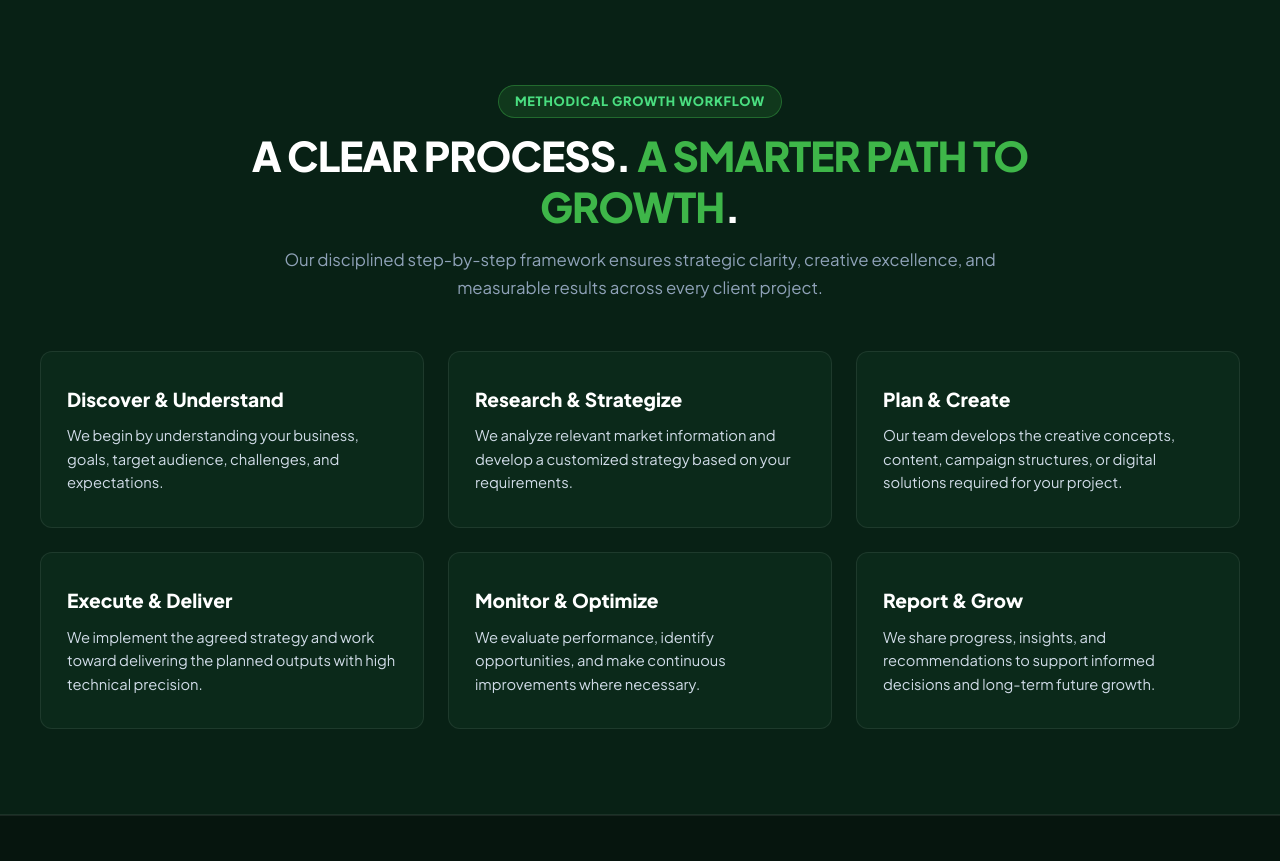
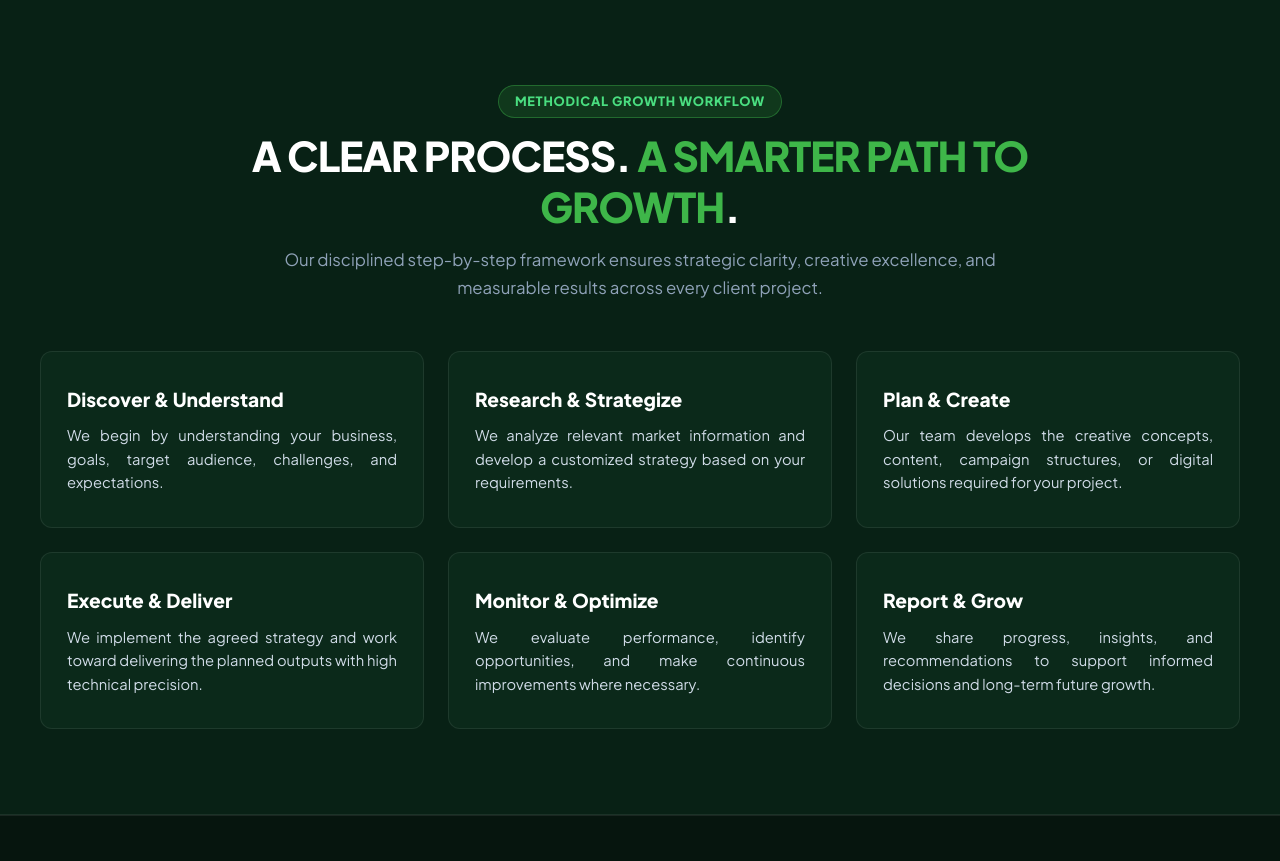
Before and after one commit to snigdhaurmiurma/giga-digital-agency, a PHP site: page / in a window 1280 px wide. Shown: the part 5639-6500 px from the top of the page. Run offline with PHP 8.4, Linux system fonts and the light colour scheme.

Commit message:
style: justify text in working process cards

```diff
--- a/css/style.css
+++ b/css/style.css
@@ -3212,6 +3212,7 @@ textarea.form-input {
   padding: 32px 26px;
   position: relative;
   transition: all 0.3s ease;
+  text-align: justify;
 }
 .process-card-6:hover {
   border-color: var(--accent-primary);
@@ -3243,6 +3244,8 @@ textarea.form-input {
   color: var(--text-main);
   line-height: 1.6;
   margin: 0;
+  text-align: justify;
+  text-justify: inter-word;
 }
 
 /* ==========================================================================
--- a/includes/header.php
+++ b/includes/header.php
@@ -36,7 +36,7 @@ $asset_prefix = isset($is_subpage) && $is_subpage ? '../' : '';
   <link href="https://fonts.googleapis.com/css2?family=Caveat:wght@600;700&family=Plus+Jakarta+Sans:wght@400;500;600;700;800;900&display=swap" rel="stylesheet">
 
   <!-- Stylesheets -->
-  <link rel="stylesheet" href="<?php echo $asset_prefix; ?>css/style.css?v=2.9">
+  <link rel="stylesheet" href="<?php echo $asset_prefix; ?>css/style.css?v=3.0">
   <link rel="stylesheet" href="<?php echo $asset_prefix; ?>css/responsive.css?v=2.9">
 </head>
 <body>
--- a/index.html
+++ b/index.html
@@ -24,7 +24,7 @@
   <link href="https://fonts.googleapis.com/css2?family=Caveat:wght@600;700&family=Plus+Jakarta+Sans:wght@400;500;600;700;800;900&display=swap" rel="stylesheet">
 
   <!-- Core Stylesheets -->
-  <link rel="stylesheet" href="css/style.css?v=5.0">
+  <link rel="stylesheet" href="css/style.css?v=5.1">
   <link rel="stylesheet" href="css/responsive.css?v=5.0">
   <!-- EXACT PORTRAIT TEAM CARD STYLES MATCHING DESIGN SPEC -->
   <style>
```
